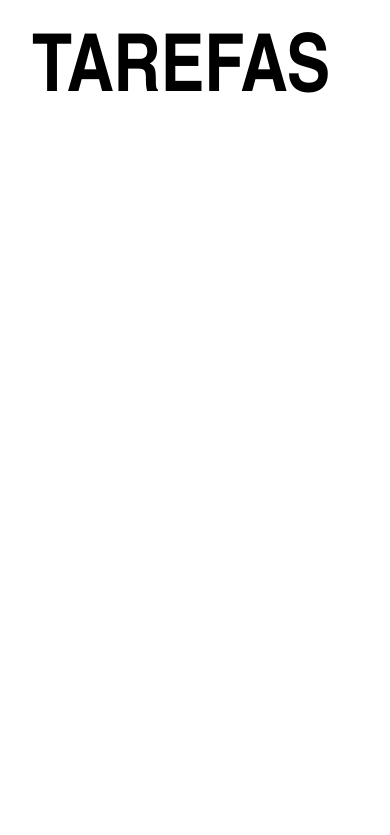
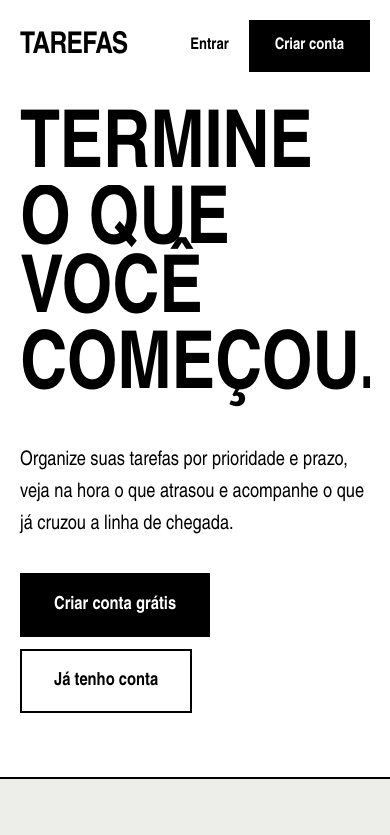
Before and after one commit to ViktorHSO/api-tarefas, a React (Vite) app in the folder frontend/: page / in a window 390 px wide. Shown: the top 835 px of the page. Built offline with nearby package versions, Linux system fonts and the light colour scheme.

Commit message:
feat: adiciona a página inicial e a página 404

```diff
--- a/frontend/src/App.tsx
+++ b/frontend/src/App.tsx
@@ -1,7 +1,14 @@
+import { BrowserRouter, Route, Routes } from 'react-router'
+import { Inicio } from './paginas/Inicio'
+import { NaoEncontrada } from './paginas/NaoEncontrada'
+
 export default function App() {
   return (
-    <main className="px-8 py-10">
-      <h1 className="titulo text-[clamp(5rem,15vw,12rem)]">Tarefas</h1>
-    </main>
+    <BrowserRouter>
+      <Routes>
+        <Route path="/" element={<Inicio />} />
+        <Route path="*" element={<NaoEncontrada />} />
+      </Routes>
+    </BrowserRouter>
   )
 }
--- /dev/null
+++ b/frontend/src/paginas/Inicio.tsx
@@ -0,0 +1,88 @@
+import { Link } from 'react-router'
+import { Bib } from '../componentes/Bib'
+import { BotaoLink, Marca } from '../componentes/ui'
+
+const LINHAS = ['Termine', 'o que você', 'começou.']
+
+/** Prazo relativo a hoje, para os exemplos sempre fazerem sentido. */
+function diasAPartirDeHoje(dias: number) {
+  const data = new Date()
+  data.setDate(data.getDate() + dias)
+  return [data.getFullYear(), String(data.getMonth() + 1).padStart(2, '0'), String(data.getDate()).padStart(2, '0')].join('-')
+}
+
+export function Inicio() {
+  return (
+    <div className="min-h-dvh">
+      <header className="mx-auto flex max-w-[90rem] items-center justify-between px-5 py-5 sm:px-8">
+        <Marca />
+        <nav className="flex items-center gap-5">
+          <Link to="/entrar" className="font-semibold underline-offset-4 hover:underline">
+            Entrar
+          </Link>
+          <BotaoLink para="/criar-conta" className="px-4 py-2">
+            Criar conta
+          </BotaoLink>
+        </nav>
+      </header>
+
+      <main>
+        <section className="mx-auto max-w-[90rem] px-5 pb-16 pt-6 sm:px-8 lg:pb-24">
+          <h1 className="titulo text-[clamp(4rem,20.5vw,19.5rem)]">
+            {LINHAS.map((linha, i) => (
+              <span key={linha} className="linha-revelada">
+                <span style={{ animationDelay: `${i * 90}ms` }}>{linha}</span>
+              </span>
+            ))}
+          </h1>
+
+          <div className="mt-10 grid gap-8 lg:mt-14 lg:grid-cols-[1fr_auto] lg:items-end">
+            <p className="max-w-[38rem] text-xl leading-8 sm:text-2xl sm:leading-9">
+              Organize suas tarefas por prioridade e prazo, veja na hora o que atrasou e acompanhe o que já cruzou a linha
+              de chegada.
+            </p>
+            <div className="flex flex-wrap gap-3">
+              <BotaoLink para="/criar-conta" className="px-8 py-4 text-lg">
+                Criar conta grátis
+              </BotaoLink>
+              <BotaoLink para="/entrar" variante="secundario" className="px-8 py-4 text-lg">
+                Já tenho conta
+              </BotaoLink>
+            </div>
+          </div>
+        </section>
+
+        <section className="border-y-2 border-tinta bg-concreto">
+          <div className="mx-auto grid max-w-[90rem] gap-12 px-5 py-16 sm:px-8 lg:grid-cols-[minmax(0,26rem)_1fr] lg:py-24">
+            <div>
+              <h2 className="titulo text-[clamp(3.5rem,7vw,6rem)]">Cada tarefa ganha um número</h2>
+              <p className="mt-6 max-w-[32rem] text-lg leading-8">
+                A faixa do topo mostra a prioridade. O prazo fica no rodapé e avisa quando atrasou. Terminou? O número fica
+                vazado, como quem já guardou o peito de corrida na gaveta.
+              </p>
+            </div>
+
+            <ul className="grid gap-6 sm:grid-cols-3 sm:gap-5" aria-label="Exemplos de tarefas">
+              <li className="sm:-rotate-2 sm:translate-y-6">
+                <Bib numero={27} titulo="Entregar o relatório do estágio" prioridade="ALTA" status="PENDENTE" prazo={diasAPartirDeHoje(3)} />
+              </li>
+              <li className="sm:rotate-1">
+                <Bib numero={114} titulo="Treino de corrida, 8 km" prioridade="MEDIA" status="EM_ANDAMENTO" prazo={diasAPartirDeHoje(-2)} atrasada />
+              </li>
+              <li className="sm:-rotate-1 sm:translate-y-10">
+                <Bib numero={9} titulo="Renovar a carteira de motorista" prioridade="BAIXA" status="CONCLUIDA" />
+              </li>
+            </ul>
+          </div>
+        </section>
+      </main>
+
+      <footer className="mx-auto flex max-w-[90rem] flex-wrap items-center justify-between gap-4 px-5 py-8 text-sm text-grafite sm:px-8">
+        <p>Projeto de portfólio de Victor Hugo Sousa Oliveira.</p>
+        <a href="https://github.com/ViktorHSO/api-tarefas" className="font-semibold text-tinta underline-offset-4 hover:underline">
+          Código no GitHub
+        </a>
+      </footer>
+    </div>
+  )
+}
--- /dev/null
+++ b/frontend/src/paginas/NaoEncontrada.tsx
@@ -0,0 +1,16 @@
+import { BotaoLink, Marca } from '../componentes/ui'
+
+export function NaoEncontrada() {
+  return (
+    <div className="mx-auto flex min-h-dvh max-w-[90rem] flex-col px-5 py-5 sm:px-8">
+      <Marca />
+      <main className="flex flex-1 flex-col justify-center py-16">
+        <h1 className="titulo text-[clamp(8rem,32vw,26rem)]">404</h1>
+        <p className="mt-6 max-w-[32rem] text-xl">Essa página saiu da pista. Confira o endereço ou volte para o início.</p>
+        <BotaoLink para="/" className="mt-8 self-start">
+          Voltar para o início
+        </BotaoLink>
+      </main>
+    </div>
+  )
+}
```
